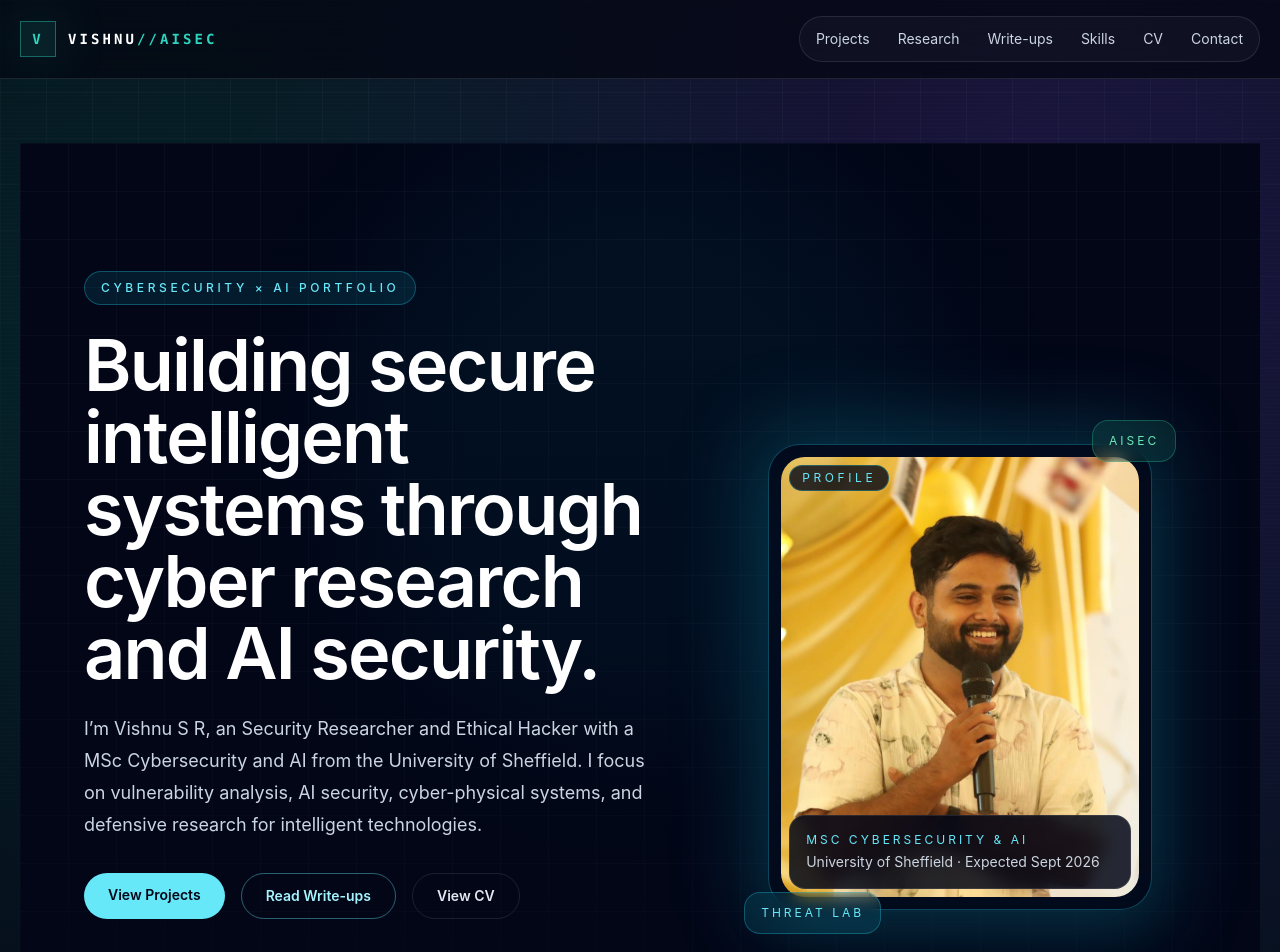
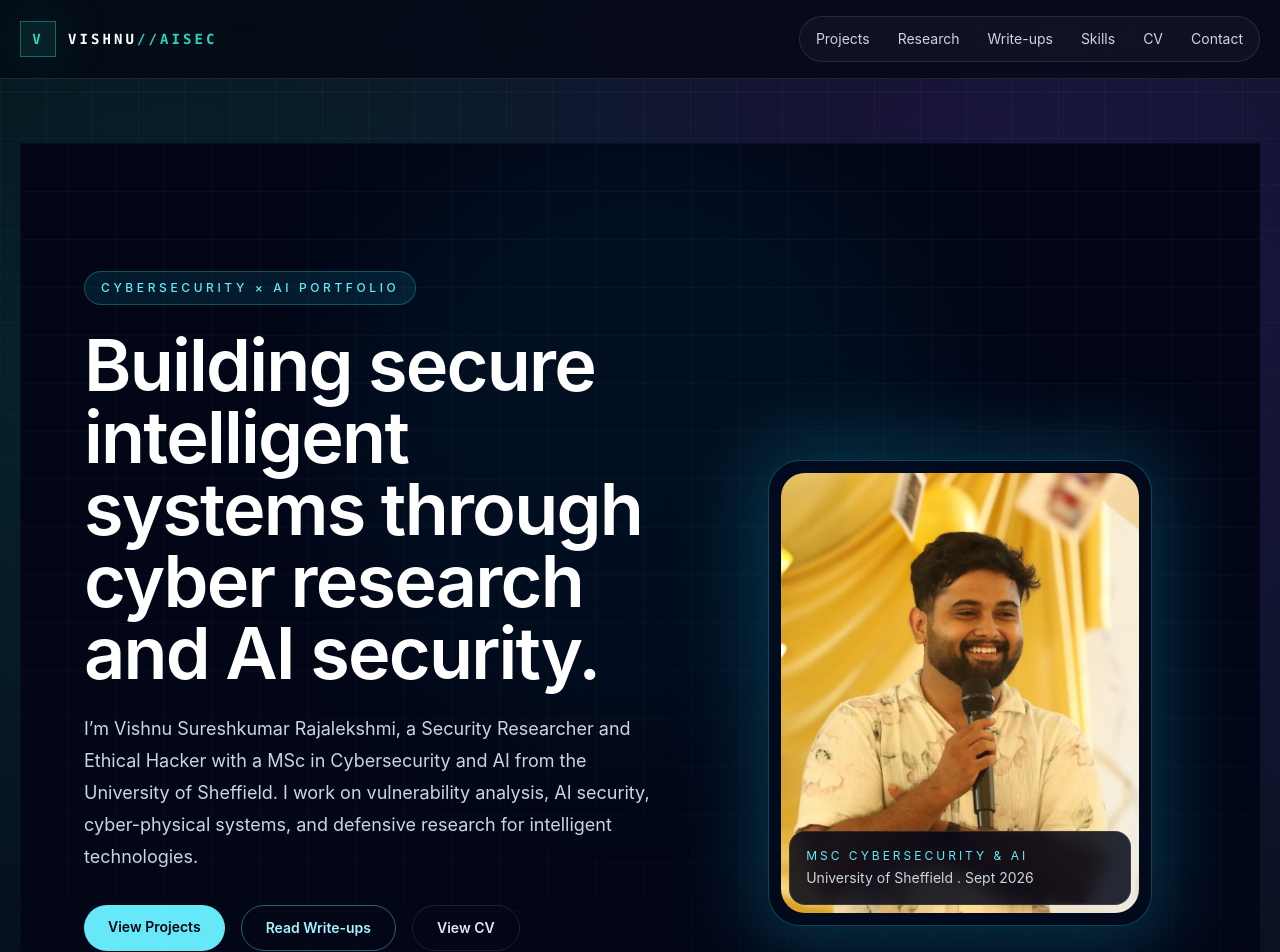
Before and after one commit to vishnu-cy/vishnu-portfolio, a Next.js app: page / in a window 1280 px wide. Shown: the top 952 px of the page. Built offline with nearby package versions, Linux system fonts and the light colour scheme.

Commit message:
Update page.tsx

```diff
--- a/app/page.tsx
+++ b/app/page.tsx
@@ -62,9 +62,9 @@ export default function HomePage() {
             </h1>
 
             <p className="mt-6 max-w-2xl text-lg leading-8 text-slate-300">
-              I’m {profile.name}, an Security Researcher and Ethical Hacker with a MSc Cybersecurity and AI from the
+              I’m Vishnu Sureshkumar Rajalekshmi, a Security Researcher and Ethical Hacker with a MSc in Cybersecurity and AI from the
               University of Sheffield. I
-              focus on vulnerability analysis, AI security, cyber-physical
+              work on vulnerability analysis, AI security, cyber-physical
               systems, and defensive research for intelligent technologies.
             </p>
 
@@ -113,9 +113,7 @@ export default function HomePage() {
             <div className="absolute -inset-4 rounded-[2rem] bg-cyan-400/20 blur-2xl" />
 
             <div className="relative overflow-hidden rounded-[2rem] border border-cyan-400/30 bg-slate-950/80 p-3 shadow-2xl shadow-cyan-950/40 backdrop-blur">
-              <div className="absolute left-5 top-5 z-10 rounded-full border border-cyan-400/30 bg-slate-950/80 px-3 py-1 text-xs uppercase tracking-[0.3em] text-cyan-300">
-                Profile
-              </div>
+
 
               <Image
                 src="/profile.jpeg"
@@ -131,18 +129,14 @@ export default function HomePage() {
                   MSc Cybersecurity & AI
                 </p>
                 <p className="mt-1 text-sm text-slate-300">
-                  University of Sheffield · Expected Sept 2026
+                  University of Sheffield . Sept 2026
                 </p>
               </div>
             </div>
 
-            <div className="absolute -right-6 -top-6 hidden rounded-2xl border border-emerald-400/30 bg-emerald-400/10 px-4 py-3 text-xs uppercase tracking-[0.25em] text-emerald-300 backdrop-blur sm:block">
-              AISEC
-            </div>
 
-            <div className="absolute -bottom-6 -left-6 hidden rounded-2xl border border-cyan-400/30 bg-cyan-400/10 px-4 py-3 text-xs uppercase tracking-[0.25em] text-cyan-300 backdrop-blur sm:block">
-              Threat Lab
-            </div>
+
+
           </motion.div>
         </div>
       </section>
```
